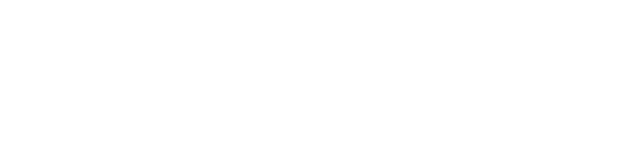
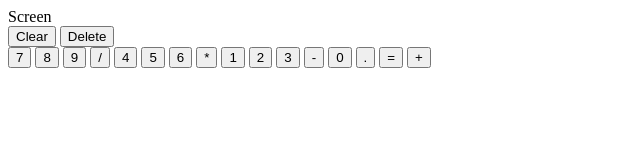
Before and after one commit to pandalexander/calculator, a plain HTML site: page index.html in a window 1280 px wide. Shown: the whole page, without its empty margins (0-640 px from the left). Drawn offline with Linux system fonts and the light colour scheme.

Commit message:
Create html skeleton for calculator
I created divs and buttons with id's that will be used to make
the calculator.

I did this so I can have an interface for the user.

I did this primarily using divs, buttons, and id identifiers.

```diff
--- a/index.html
+++ b/index.html
@@ -8,6 +8,31 @@
     <title>Calculator</title>
   </head>
   <body>
+    <div id="calc-body">
+      <div id="calc-screen">Screen</div>
+      <div id="calc-clear-delete">
+        <button>Clear</button>
+        <button>Delete</button>
+      </div>
+      <div id="calc-buttons">
+        <button id="7">7</button>
+        <button id="8">8</button>
+        <button id="9">9</button>
+        <button id="/">/</button>
+        <button id="4">4</button>
+        <button id="5">5</button>
+        <button id="6">6</button>
+        <button id="*">*</button>
+        <button id="1">1</button>
+        <button id="2">2</button>
+        <button id="3">3</button>
+        <button id="-">-</button>
+        <button id="0">0</button>
+        <button id=".">.</button>
+        <button id="=">=</button>
+        <button id="+">+</button>
+      </div>
+    </div>
     <script src="script.js"></script>
   </body>
 </html>
```
